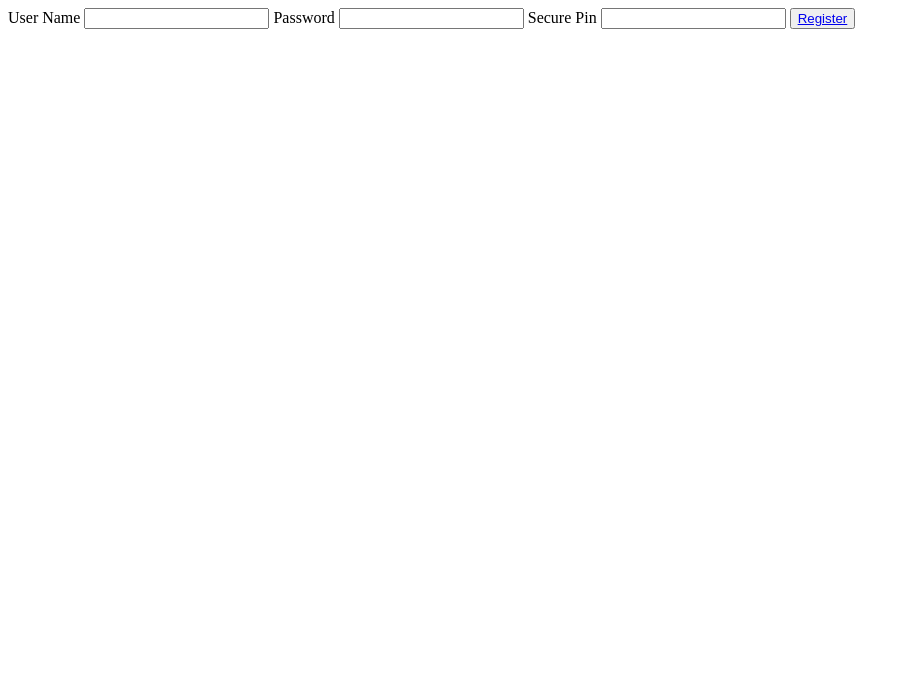
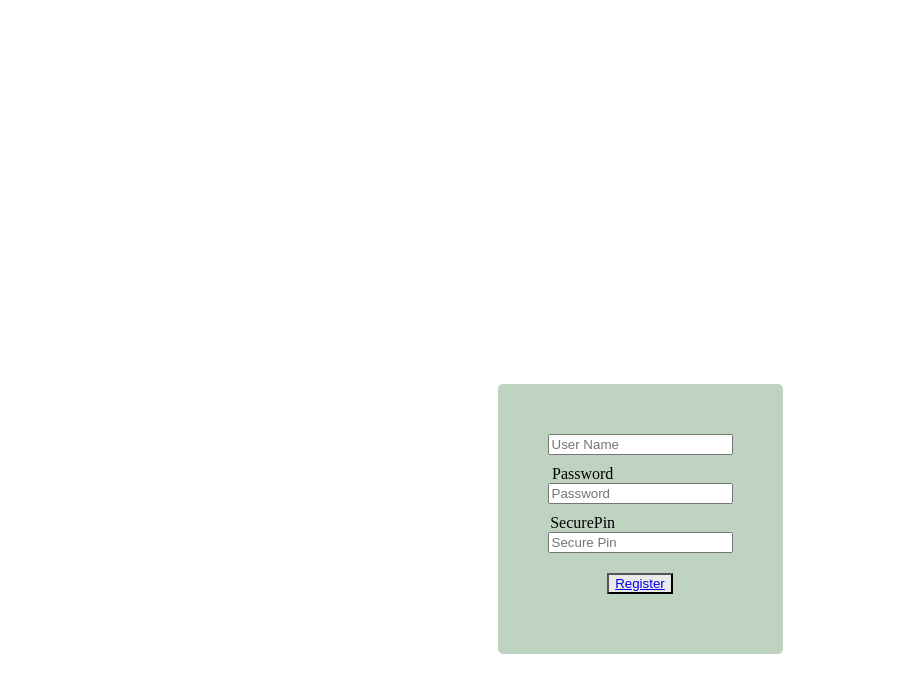
Before and after one commit to henceprovedkadam/E-comWebsite, a plain HTML site: page register.html in a window 1280 px wide. Shown: the whole page, without its empty margins (0-910 px from the left). Drawn offline with Linux system fonts and the light colour scheme.

Commit message:
added styles.css, made visuals more appealing

```diff
--- a/register.html
+++ b/register.html
@@ -3,16 +3,16 @@
 <head>
     <meta charset="UTF-8">
     <meta name="viewport" content="width=device-width, initial-scale=1.0">
+    <link rel="stylesheet" href="styles.css">
     <title>Register Page</title>
 </head>
 <body>
-    <div class="registerBox">
-        <label for="userName">User Name</label>
-        <input type="text" id="userName">
+    <div class="registerBox formBox">
+        <input type="text" id="userName" placeholder="User Name">
         <label for="password">Password</label>
-        <input type="text" id="password">
-        <label for="securePin">Secure Pin</label>
-        <input type="number" id="securePin">
+        <input type="text" id="password" placeholder="Password">
+        <label for="securePin">SecurePin</label>
+        <input type="number" id="securePin" placeholder="Secure Pin">
         <button class="registerBtn"><a href="index.html">Register</a></button>
     </div>
 </body>
--- /dev/null
+++ b/styles.css
@@ -0,0 +1,37 @@
+*{
+    box-sizing: border-box;
+}
+
+body{
+    margin: 0;
+    display: flex;
+    flex-direction: column;
+    align-items: center;
+    justify-content: center;
+}
+.notch button{
+    background-color: #EAEAEA;
+}
+
+.formBox{
+    background-color: #BFD3C1;
+    display: flex;
+    flex-direction: column;
+    align-items: center;
+    justify-content: center;
+    margin-top: 30%;
+    padding: 50px;
+    border-radius: 5px;
+}
+
+.formBox button{
+    background-color: #EAEAEA;
+    margin: 10px;
+}
+
+label{
+    padding-right: 62%;
+}
+input{
+    margin-bottom: 10px;
+}
```
Also changed, not shown: changePassword.html (+2 -1 lines), index.html (+1 -0 lines), login.html (+2 -1 lines).
